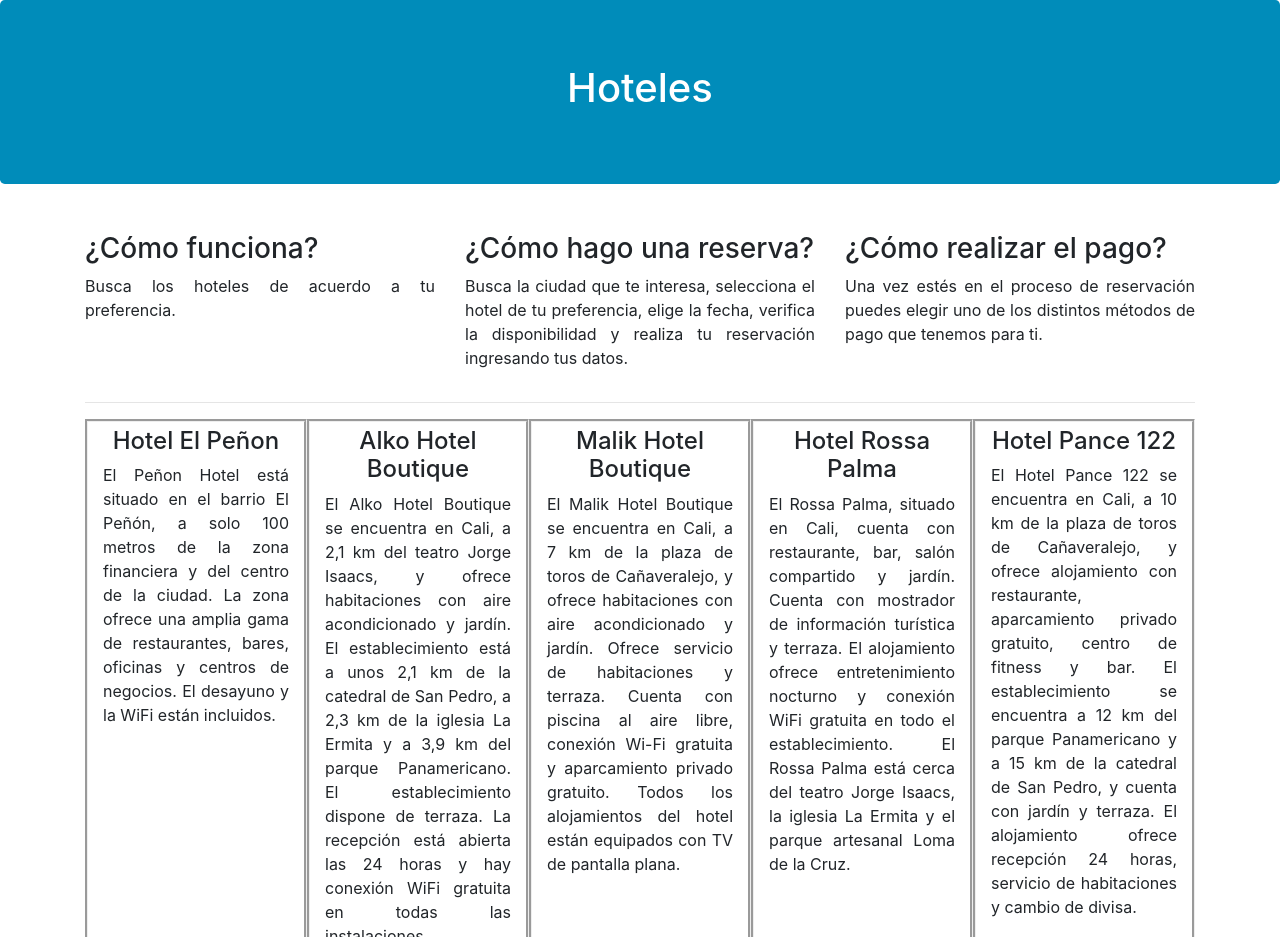
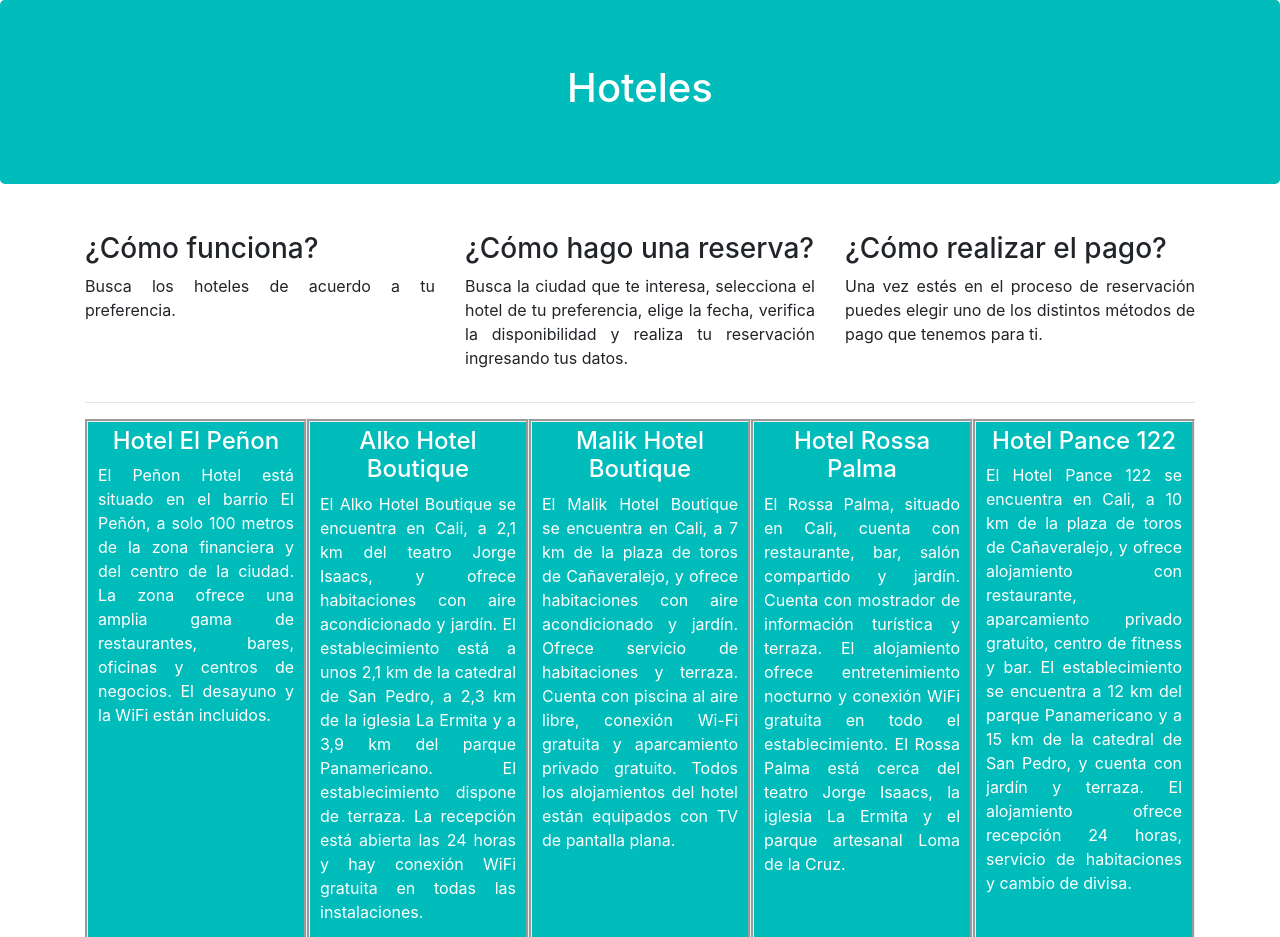
Before and after one commit to CesarVidarte/guia-hoteles, a website: page index.html in a window 1280 px wide. Shown: the top 937 px of the page. Drawn offline with nearby package versions, Linux system fonts and the light colour scheme.

Commit message:
color a las clases

```diff
--- a/css/main.css
+++ b/css/main.css
@@ -1,5 +1,5 @@
 .jumbotron{
-  background-color: #008CBA;
+  background-color: #00BCBB;
   color: white;
 }
 .justificado{
@@ -31,7 +31,9 @@
 }
 .card-hotel{
   flex: 1 150px;
-  padding: 5px 15px 5px 15px;
+  padding: 5px 10px 5px 10px;
   justify-content: space-between;
   border-style: groove;
+  background-color:  #00BCBB;
+  color: white;
 }
```
